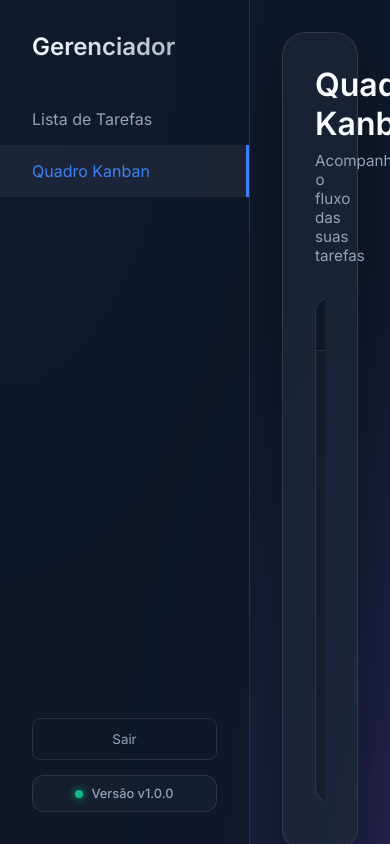
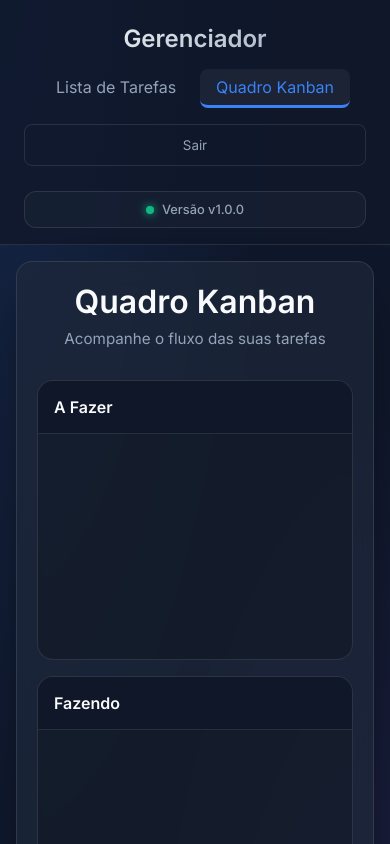
Before and after one commit to JeffByller/PI2Unifacisa, a plain HTML site: page frontend/kanban.html in a window 390 px wide. Shown: the top 844 px of the page. Drawn offline with Linux system fonts and the light colour scheme; no server answers; sample sign-in values are in the browser's storage.

Commit message:
fix: corrigida a responsividade do Kanban para aproveitar melhor o espaco da tela e se ajustar a dispositivos moveis

```diff
--- a/frontend/app.css
+++ b/frontend/app.css
@@ -290,7 +290,8 @@
 
 /* Kanban View Specifics */
 #kanban-view {
-    max-width: 1000px;
+    max-width: 100%;
+    width: 100%;
 }
 
 .kanban-board {
@@ -298,10 +299,12 @@
     gap: 1.5rem;
     height: 60vh;
     margin-top: 2rem;
+    overflow-x: auto;
 }
 
 .kanban-column {
-    flex: 1;
+    flex: 1 0 280px;
+    min-width: 280px;
     background: rgba(0, 0, 0, 0.2);
     border: 1px solid var(--border-color);
     border-radius: 16px;
@@ -699,3 +702,86 @@
     color: var(--accent-color);
     background: rgba(255, 255, 255, 0.05);
 }
+
+/* Responsividade para Telas Menores */
+@media (max-width: 768px) {
+    .app-layout {
+        flex-direction: column;
+        height: auto;
+        min-height: 100vh;
+    }
+
+    .sidebar {
+        width: 100%;
+        height: auto;
+        padding: 1.5rem 0 1rem 0;
+        border-right: none;
+        border-bottom: 1px solid var(--border-color);
+    }
+
+    .sidebar-header {
+        margin-bottom: 1rem;
+        text-align: center;
+    }
+
+    .nav-links {
+        display: flex;
+        justify-content: center;
+        flex-wrap: wrap;
+        gap: 0.5rem;
+    }
+
+    .nav-links li a {
+        padding: 0.5rem 1rem;
+        border-right: none !important;
+        border-bottom: 3px solid transparent;
+        border-radius: 8px;
+    }
+
+    .nav-links li a:hover,
+    .nav-links li a.active {
+        background: rgba(255, 255, 255, 0.05);
+        border-right: none !important;
+        border-bottom: 3px solid var(--accent-color);
+    }
+
+    .sidebar-footer {
+        margin-top: 1rem;
+        padding: 0 1.5rem;
+        display: flex;
+        flex-direction: column;
+        gap: 10px;
+    }
+
+    .main-content {
+        padding: 1rem;
+        overflow-y: visible;
+    }
+
+    .view-section {
+        padding: 1.25rem;
+        border-radius: 16px;
+    }
+
+    /* Kanban columns on mobile */
+    .kanban-board-wrapper {
+        flex-direction: column;
+        align-items: stretch;
+    }
+
+    .kanban-board {
+        flex-direction: column;
+        height: auto;
+        gap: 1rem;
+    }
+
+    .kanban-column {
+        min-width: 100%;
+        max-height: 400px;
+    }
+
+    .add-column-container {
+        min-width: 100%;
+        width: 100%;
+    }
+}
```
